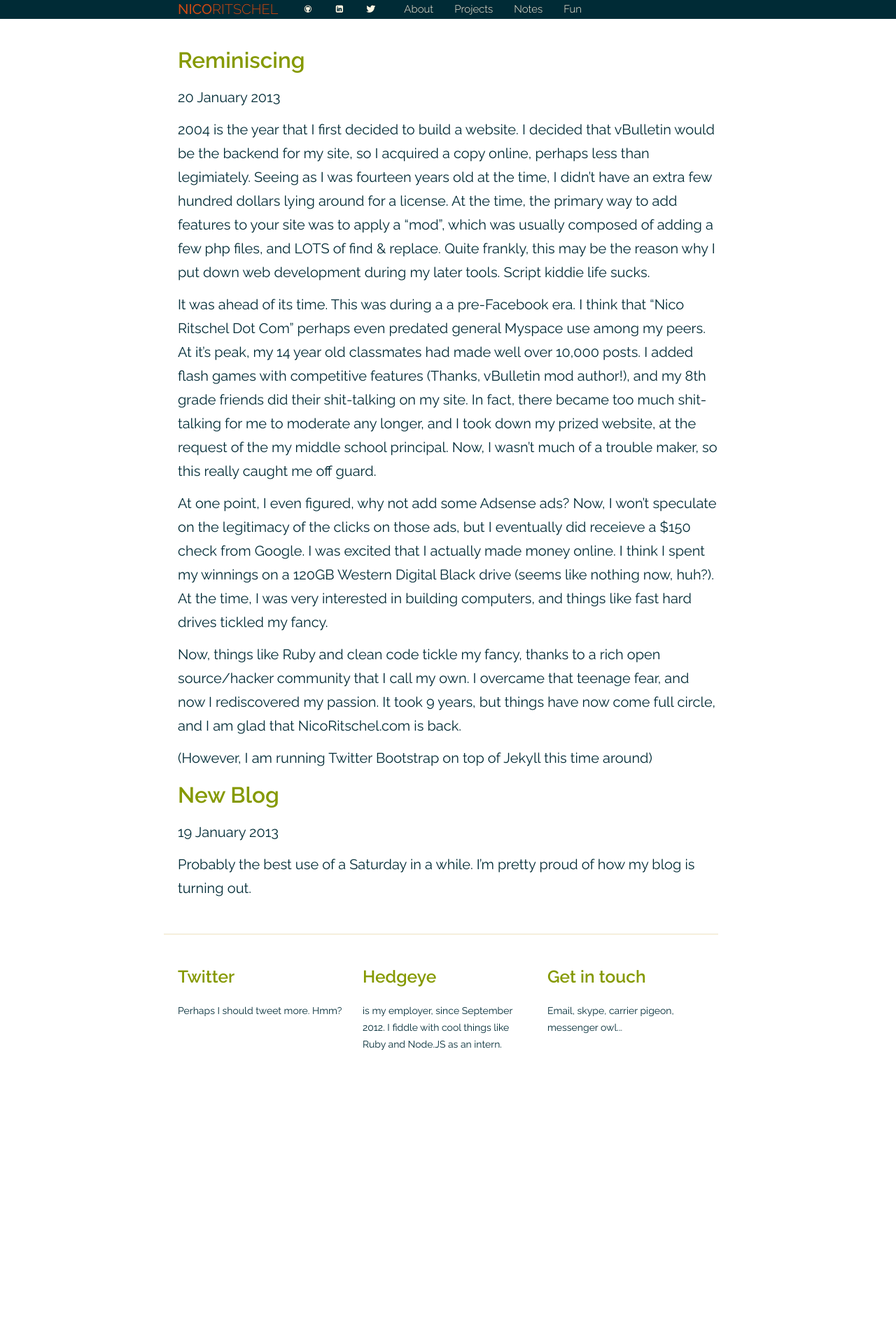
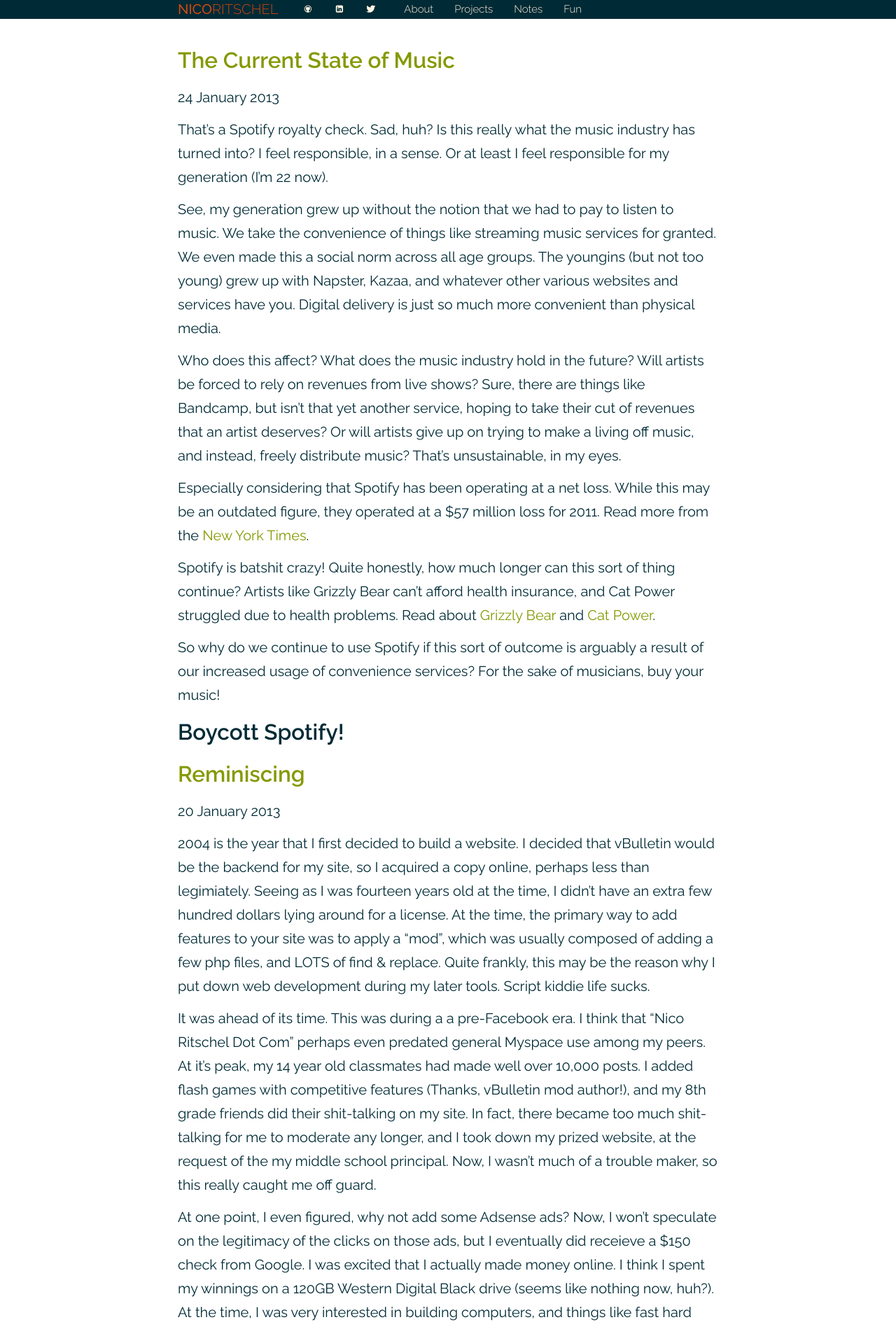
Before and after one commit to nicosuave/nicosuave.github.io, a Jekyll site: the page built from index.html, in a window 1280 px wide. Shown: the top 1899 px of the page at 70% size. Built offline with Jekyll 4.4.1, drawn with Linux system fonts in a browser that asks for light colours; nearby versions of some CDN libraries; Markdown is read by kramdown in place of the engine named in the settings; the list of posts is cut into pages by our own code; comment, search, counter and statistics services are not loaded; before the commit the page ends 1556 px from its top, so only the background shows below that.

Commit message:
Added post about Spotify

```diff
--- /dev/null
+++ b/_posts/2013-01-24-The-Current-State-of-Music.md
@@ -0,0 +1,22 @@
+---
+title: The Current State of Music
+date: 2013-01-24 19:00:00
+layout: post
+tags:
+ - Music
+header_image: /images/headers/spotify.jpg
+---
+
+That's a Spotify royalty check. Sad, huh? Is this really what the music industry has turned into? I feel responsible, in a sense. Or at least I feel responsible for my generation (I'm 22 now).
+
+See, my generation grew up without the notion that we had to pay to listen to music. We take the convenience of things like streaming music services for granted. We even made this a social norm across all age groups. The youngins (but not too young) grew up with Napster, Kazaa, and whatever other various websites and services have you. Digital delivery is just so much more convenient than physical media.
+
+Who does this affect? What does the music industry hold in the future? Will artists be forced to rely on revenues from live shows? Sure, there are things like Bandcamp, but isn't that yet another service, hoping to take their cut of revenues that an artist deserves? Or will artists give up on trying to make a living off music, and instead, freely distribute music? That's unsustainable, in my eyes.
+
+Especially considering that Spotify has been operating at a net loss. While this may be an outdated figure, they operated at a $57 million loss for 2011. Read more from the [New York Times](http://mediadecoder.blogs.nytimes.com/2012/09/05/spotify-is-said-to-profit-from-its-subscribers-but-lose-more-luring-them/).
+
+Spotify is batshit crazy! Quite honestly, how much longer can this sort of thing continue? Artists like Grizzly Bear can't afford health insurance, and Cat Power struggled due to health problems. Read about [Grizzly Bear](http://www.vulture.com/2012/09/grizzly-bear-shields.html) and [Cat Power](http://www.theatlanticwire.com/entertainment/2012/10/theres-no-money-indie-music-cat-power-broke/58552/).
+
+So why do we continue to use Spotify if this sort of outcome is arguably a result of our increased usage of convenience services? For the sake of musicians, buy your music!
+
+## Boycott Spotify!
--- a/stylesheets/responsive.css
+++ b/stylesheets/responsive.css
@@ -941,7 +941,7 @@
     color: #777777;
   }
   .nav-collapse .btn {
-    padding: 4px 10px 4px;
+    padding: 10px 16px 4px;
     font-weight: normal;
   }
   .nav-collapse .dropdown-menu li + li a {
```
Also changed, not shown: images/headers/spotify.jpg (added).
